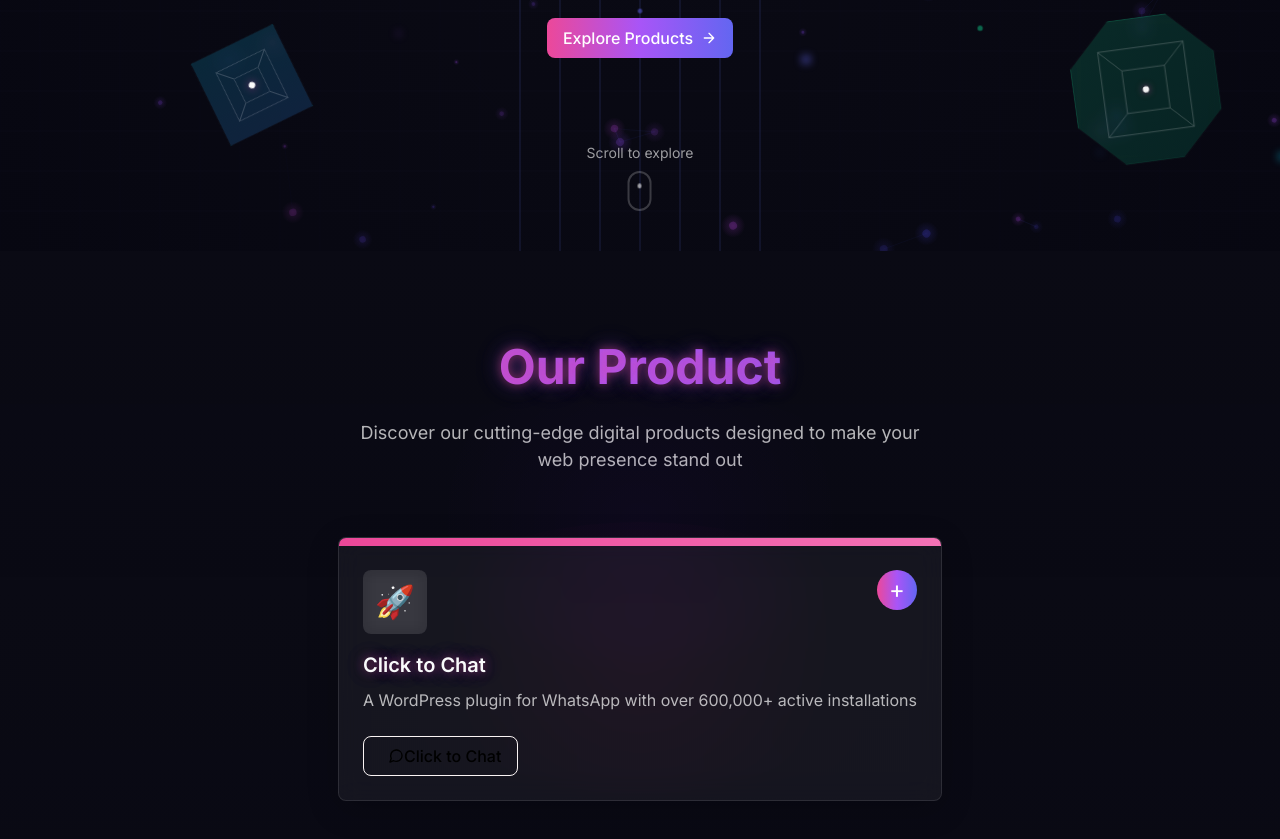
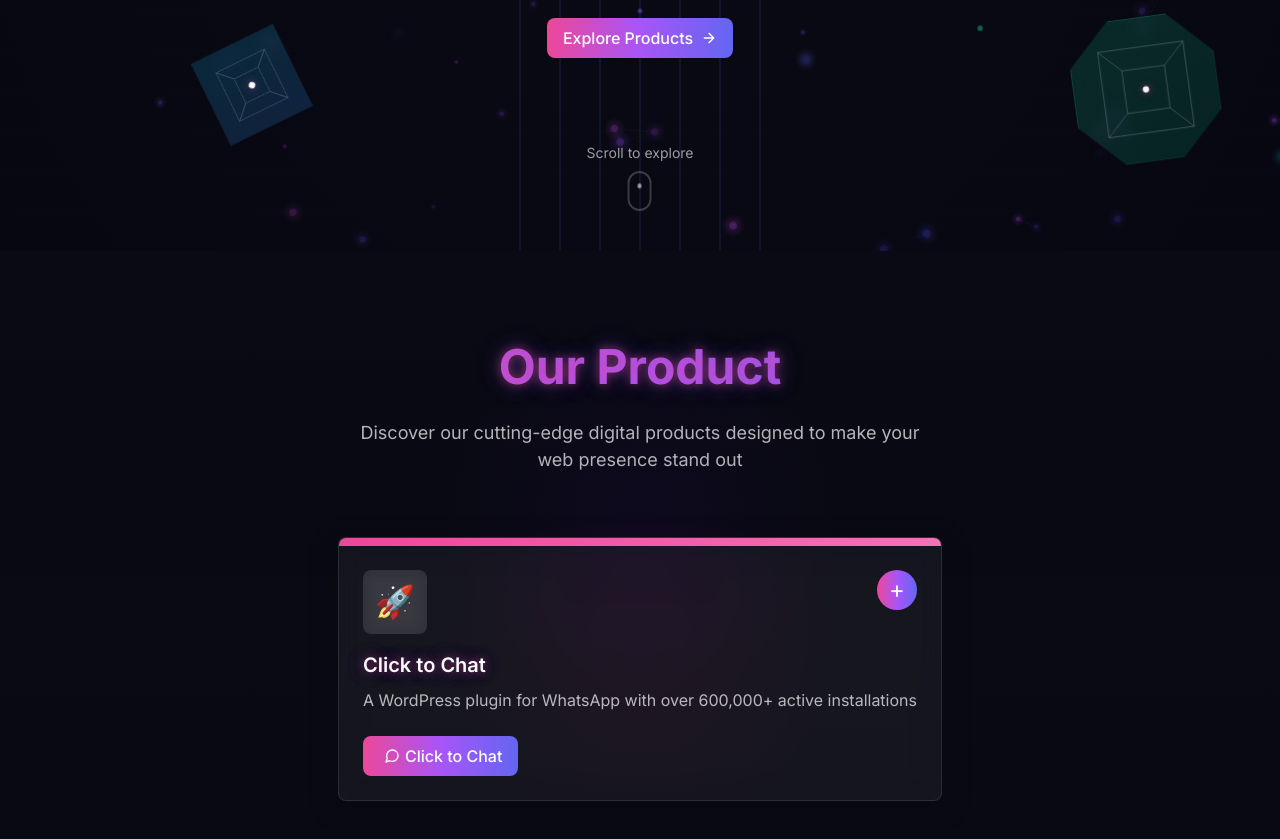
Before and after one commit to holithemes/page-holithemes, a plain HTML site: page index.html in a window 1280 px wide. Shown: the part 549-1388 px from the top of the page. Drawn offline with Linux system fonts and the light colour scheme; animation ran at ten frames a second.

Commit message:
button .. update..

```diff
--- a/index.html
+++ b/index.html
@@ -114,12 +114,13 @@
               <p class="card-description">A WordPress plugin for WhatsApp with over 600,000+ active installations</p>
             </div>
             <div class="card-footer">
-              <button class="btn btn-ghost btn-hover-effect">
-                <svg class="icon" viewBox="0 0 24 24" fill="none" xmlns="http://www.w3.org/2000/svg">
-                  <path d="M21 11.5a8.38 8.38 0 0 1-.9 3.8 8.5 8.5 0 0 1-7.6 4.7 8.38 8.38 0 0 1-3.8-.9L3 21l1.9-5.7a8.38 8.38 0 0 1-.9-3.8 8.5 8.5 0 0 1 4.7-7.6 8.38 8.38 0 0 1 3.8-.9h.5a8.48 8.48 0 0 1 8 8v.5z" stroke="currentColor" stroke-width="2" stroke-linecap="round" stroke-linejoin="round"/>
-                </svg>
-                  Click to Chat
-              </button>
+              <!-- <button class="btn btn-ghost btn-hover-effect"> btn-ghost not working as expected. so changed  -->
+              <a href="https://holithemes.com/plugins/click-to-chat" class="btn btn-primary btn-hover-effect">
+                  <svg style="margin: 0 5px" class="icon" viewBox="0 0 24 24" fill="none" xmlns="http://www.w3.org/2000/svg">
+                    <path d="M21 11.5a8.38 8.38 0 0 1-.9 3.8 8.5 8.5 0 0 1-7.6 4.7 8.38 8.38 0 0 1-3.8-.9L3 21l1.9-5.7a8.38 8.38 0 0 1-.9-3.8 8.5 8.5 0 0 1 4.7-7.6 8.38 8.38 0 0 1 3.8-.9h.5a8.48 8.48 0 0 1 8 8v.5z" stroke="currentColor" stroke-width="2" stroke-linecap="round" stroke-linejoin="round"/>
+                  </svg>
+                    Click to Chat
+              </a>
             </div>
           </div>
 
```
